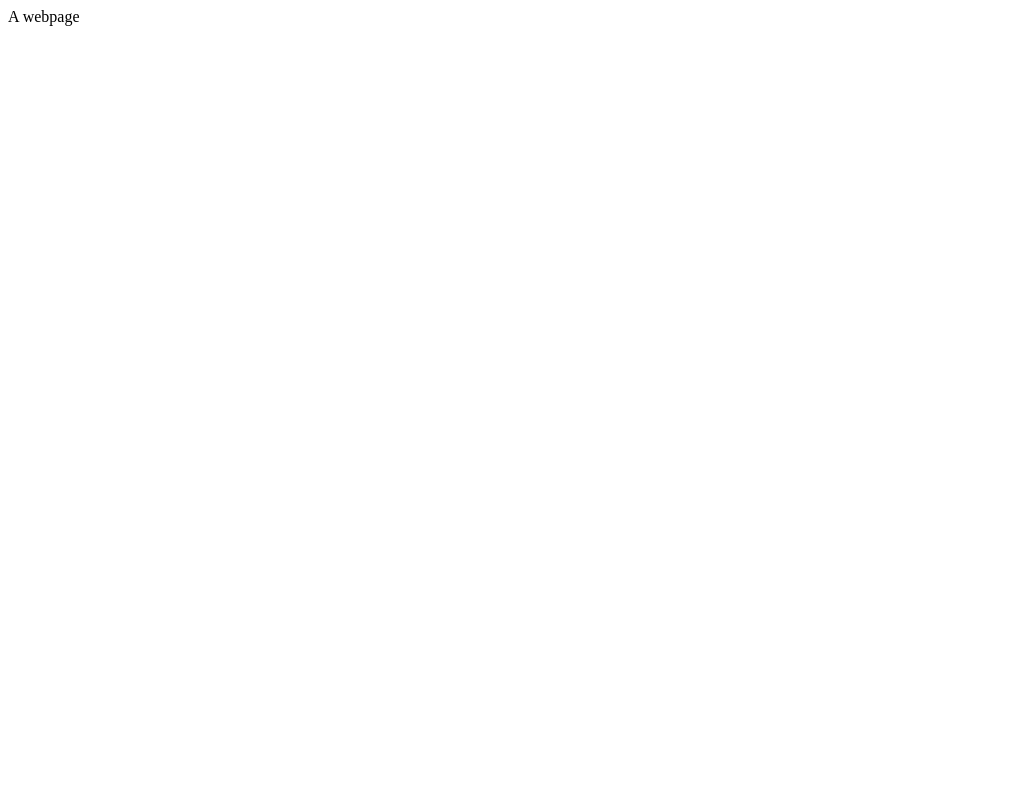
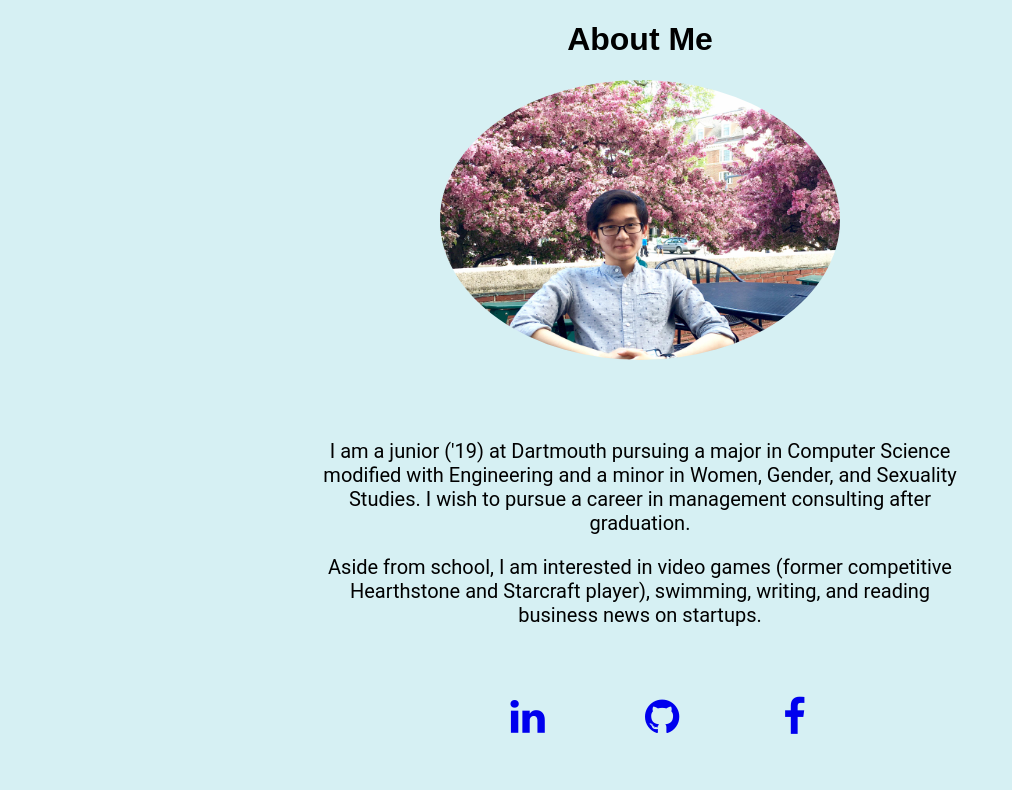
Before and after one commit to stevenkim19/cs52skim.me, a plain HTML site: page index.html in a window 1280 px wide. Shown: the whole page, without its empty margins (0-1012 px from the left). Drawn offline with Linux system fonts and the light colour scheme.

Commit message:
Created new website

```diff
--- a/index.html
+++ b/index.html
@@ -1,9 +1,49 @@
 <!DOCTYPE html>
 <html>
   <head>
+    <link rel="stylesheet" href="style.css" />
+    <!-- below link obtained from w3school -->
+    <link rel="stylesheet" href="https://cdnjs.cloudflare.com/ajax/libs/font-awesome/4.7.0/css/font-awesome.min.css">
     <title> cs52skim.me </title>
   </head>
   <body>
-    A webpage
+
+
+    <!-- Page Header -->
+    <div class="center">
+        <div class="col-lg-12">
+            <h1 class="page-header text-center">About Me
+            </h1>
+        </div>
+    </div>
+
+    <!-- My Pic -->
+    <div class="center">
+      <img src="images/stevenkim.jpg" class="img-circle mypic">
+    </div>
+
+    <!-- About me -->
+    <div class="center">
+      <p class="aboutmetext">I am a junior ('19) at Dartmouth
+        pursuing a major in Computer Science modified with Engineering and a
+        minor in Women, Gender, and Sexuality Studies. I wish to pursue a career
+        in management consulting after graduation.
+
+      <p class="aboutmetext"> Aside from school, I am interested in video games
+        (former competitive Hearthstone and Starcraft player), swimming, writing,
+        and reading business news on startups. </p>
+    </div>
+
+    <!-- Links -->
+    <div class="center links">
+      <div>
+      <ul id="social">
+        <li> <a href="www.linkedin.com/in/stevejkim" class="fa fa-linkedin "></a> </li>
+        <li> <a href="https://github.com/stevenkim19" class="fa fa-github "></a> </li>
+        <li> <a href="https://www.facebook.com/steven.kim.56" class="fa fa-facebook"></a> </li>
+      </ul>
+    </div>
+    <div class="clr"> </div>
+
   </body>
 </html>
--- /dev/null
+++ b/style.css
@@ -0,0 +1,46 @@
+body {
+  background-color: #D6F0F3;
+  font-family: "Arial", Gadget, sans-serif;
+}
+p {
+  font-family: roboto;
+}
+.center {
+  text-align: center;
+}
+.mypic {
+  width: 400px;
+  height: 280px;
+  margin-bottom: 55px;
+  border-radius: 50%;
+  display: inline-block;
+}
+.aboutmetext {
+  font-size: 20px;
+  text-align: center;
+  margin-left: 300px;
+  margin-right: 300px;
+}
+.fa {
+    padding: 50px;
+    font-size: 30px;
+    width: 30px;
+    text-align: center;
+    text-decoration: none;
+    border-radius: 50%;
+}
+#social {
+  margin: auto;
+  list-style-type: none;
+}
+#social li {
+  font-size: 40px;
+  display: inline-block;
+}
+#social a {
+  display: block;
+  text-align: center;
+}
+.clr {
+    clear: both;
+}
```
Also changed, not shown: images/Newport_Pic.jpg (added), images/Seoul_Pic.jpg (added), images/stevenkim.jpg (added), 1 other file.
